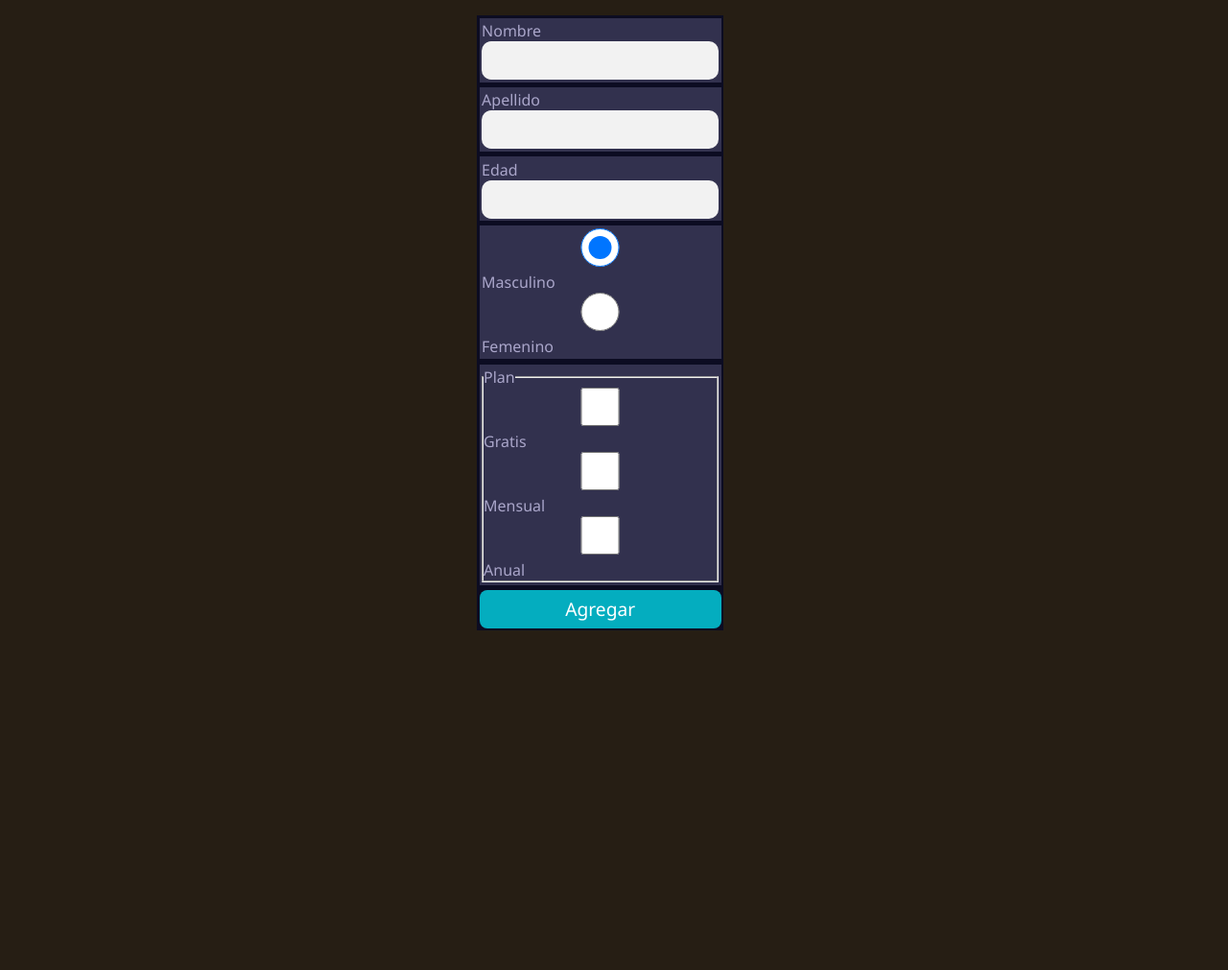
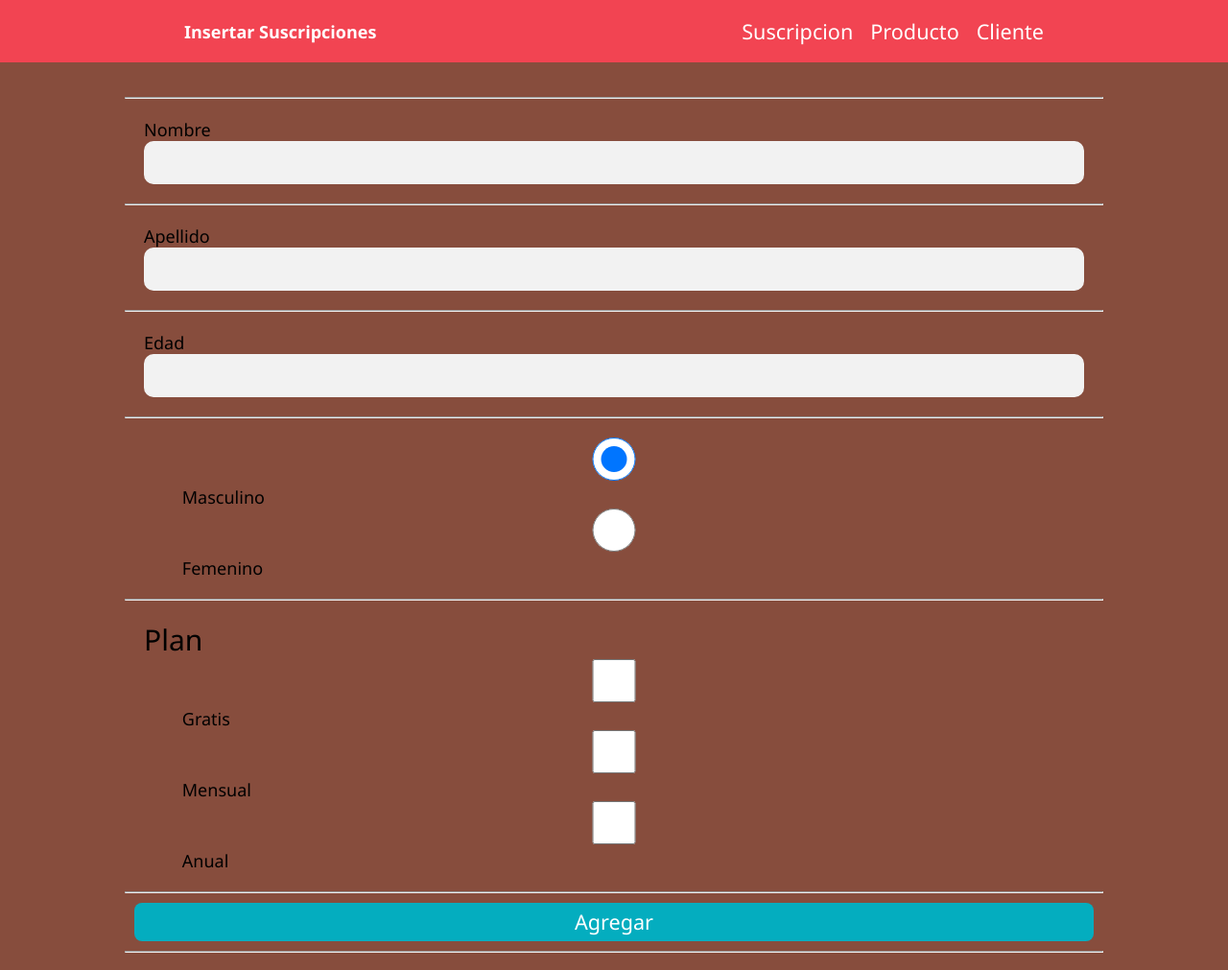
Before and after one commit to ZevaGuillo/daw-gym-BDD, a PHP site: page /modulo/suscripcion/insertar.php in a window 1280 px wide. Shown: the whole page at 96% size. Before the commit the page ends 657 px from the top, so only its background shows below. Run offline with PHP 8.4, Linux system fonts and the light colour scheme.

Commit message:
ACTUALIZADO

```diff
--- a/modulo/suscripcion/eliminar.php
+++ b/modulo/suscripcion/eliminar.php
@@ -12,7 +12,8 @@
 <body>
 
     <?php
-
+        $titulo = 'Eliminar Suscripciones';
+        include_once '../../plantillas/encabezado.php';
         require_once '../../conexion.php';
 
         if (!empty($_GET['id'])) {
--- a/modulo/suscripcion/insertar.php
+++ b/modulo/suscripcion/insertar.php
@@ -12,85 +12,112 @@
     ?>
     <style>
     * {
-        color: #aaa6ca;
+        color: black;
+        font-size: 18px;
     }
 
-    #central {
-        display: flex;
-        flex-direction: column;
+    #principal {
+        padding: 1rem 15%;
     }
 
     form {
+        width: auto;
         display: flex;
         flex-direction: column;
         flex-wrap: wrap;
         align-content: center;
         justify-content: center;
-        background: #0c0c22;
     }
 
     .form_div {
+        width: 1000px;
         padding: 1%;
         margin: 1%;
-        background: #32314e;
     }
 
-    .central_dos {
+    .principal_abajo {
         display: flex;
         justify-content: center;
         margin: 1%;
+    }
+
+    #labeltext {
+        margin-left: 30px;
+        padding: 1%;
+        font-size: 18px;
+    }
+
+    .labelprinci {
+        font-size: 30px;
     }
     </style>
 </head>
 
 <body>
-    <main id="central">
+    <?php
+        $titulo = 'Insertar Suscripciones';
+        include_once '../../plantillas/encabezado.php';
+    ?>
+    <main id="principal">
         <div>
             <form method="POST">
+
+                <hr>
+
                 <div class="form_div">
                     <label>Nombre</label>
                     <input type="text" name="nombre">
                 </div>
+
+                <hr>
 
                 <div class="form_div">
                     <label>Apellido</label>
                     <input type="text" name="apellido">
                 </div>
 
-                <div class=" form_div">
+                <hr>
+
+                <div class="form_div">
                     <label>Edad</label>
                     <input type="number" name="edad">
                 </div>
 
+                <hr>
+
                 <div class="form_div">
                     <input type="radio" id="masculino" name="genero" value="Masculino" checked>
-                    <label for="masculino">Masculino</label><br>
+                    <label for="masculino" id="labeltext">Masculino</label><br>
                     <input type="radio" id="femenino" name="genero" value="Femenino">
-                    <label for="femenino">Femenino</label><br>
+                    <label for="femenino" id="labeltext">Femenino</label><br>
                 </div>
 
+                <hr>
+
                 <div class="form_div">
-                    <fieldset>
-                        <legend>Plan</legend>
+                    <label class="labelprinci">Plan<label>
                             <div>
                                 <input type="checkbox" name="plan[]" value="Gratis">
-                            <label>Gratis</label>
+                                <label id="labeltext">Gratis</label>
                             </div>
 
                             <div>
                                 <input type="checkbox" name="plan[]" value="Mensual">
-                            <label>Mensual</label>
+                                <label id="labeltext">Mensual</label>
                             </div>
                             <div>
                                 <input type="checkbox" name="plan[]" value="Anual">
-                            <label>Anual</label>
+                                <label id="labeltext">Anual</label>
                             </div>
-                    </fieldset>
                 </div>
 
-                <div class="central_dos">
+                <hr>
+
+                <div class="principal_abajo">
                     <input type="submit" value="Agregar">
                 </div>
+
+                <hr>
             </form>
         </div>
     </main>
--- a/plantillas/styles.php
+++ b/plantillas/styles.php
@@ -7,7 +7,7 @@
 }
 
 body{
-    background: #261E14;
+    background: #874d3d;
     color: #f2f2f2
 }
 
```
Lines whose indentation alone changed are shown as unchanged.
